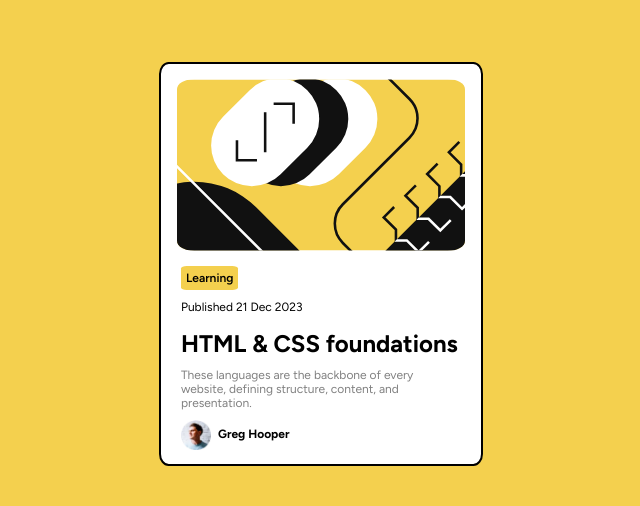
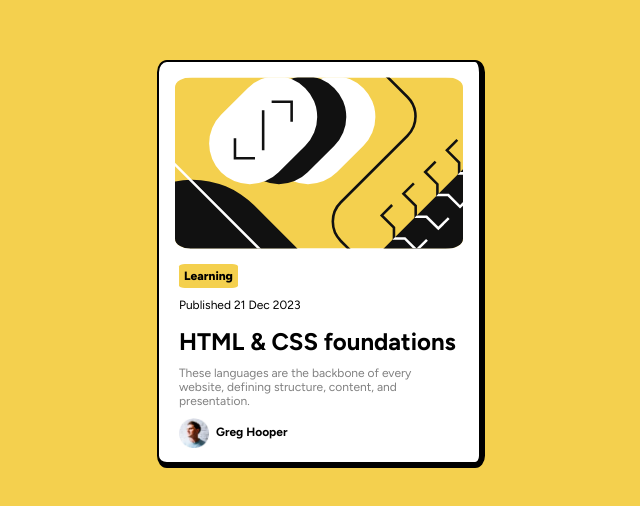
Before and after one commit to b-kuhu/blog-preview-card, a plain HTML site: page index.html in a window 1280 px wide. Shown: the part 144-650 px from the top of the page, without its empty margins (319-959 px from the left). Drawn offline with Linux system fonts and the light colour scheme.

Commit message:
improve css on hovering

```diff
--- a/style.css
+++ b/style.css
@@ -14,6 +14,8 @@ main{
     flex-direction: column;
     align-items: center;
     border: 2px solid black;
+    border-right-width: 6px;
+    border-bottom-width: 6px ;
     border-radius: 3%;
 }
 .illustration-article{
@@ -24,7 +26,7 @@ main{
 }
 p span{
     background-color: hsl(47, 88%, 63%);
-    font-weight: 600;
+    font-weight: 800;
     padding: 5px;
     border-radius: 10%;
 }
@@ -62,5 +64,6 @@ p span{
     padding: 7px;
 }
 main:hover{
- outline: 10px solid black;
+    border-color: black;
+    border-width: 2px 9px 9px 2px;
 }
```
